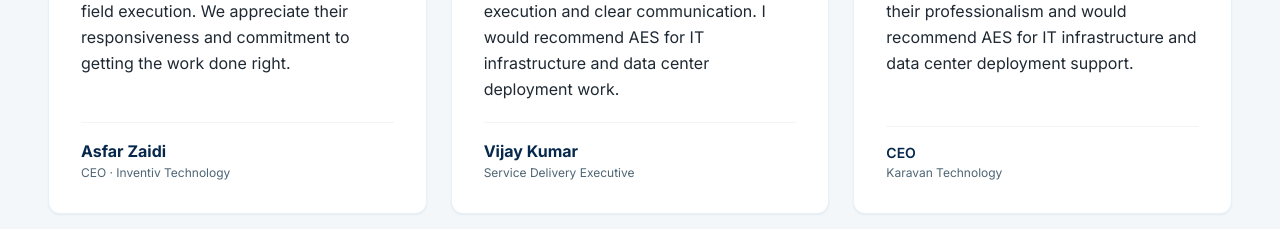
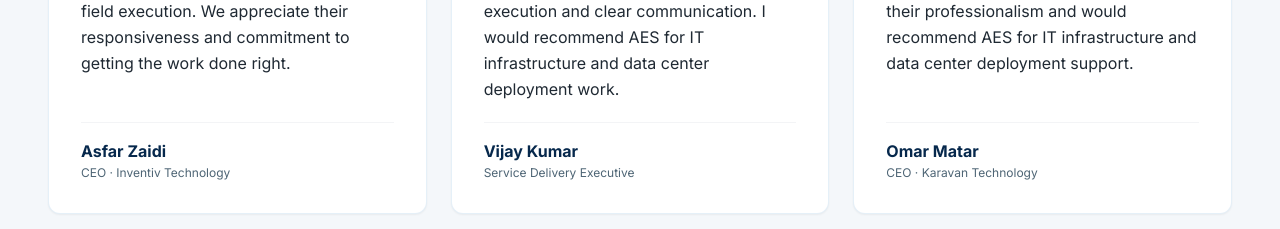
Before and after one commit to saadapex/aes-website, a Next.js app: page / in a window 1280 px wide. Shown: the part 1920-2149 px from the top of the page. Built offline with nearby package versions, Linux system fonts and the light colour scheme; no server answers.

Commit message:
Update hero headline and meta descriptions

```diff
--- a/src/app/page.tsx
+++ b/src/app/page.tsx
@@ -248,6 +248,7 @@ export default function HomePage() {
               },
               {
                 quote: "AES has been a dependable partner for our infrastructure deployment work. Saad and his team are responsive, organized, and focused on delivering quality execution in the field. I appreciate their professionalism and would recommend AES for IT infrastructure and data center deployment support.",
+                name: "Omar Matar",
                 role: "CEO",
                 company: "Karavan Technology",
               },
```
